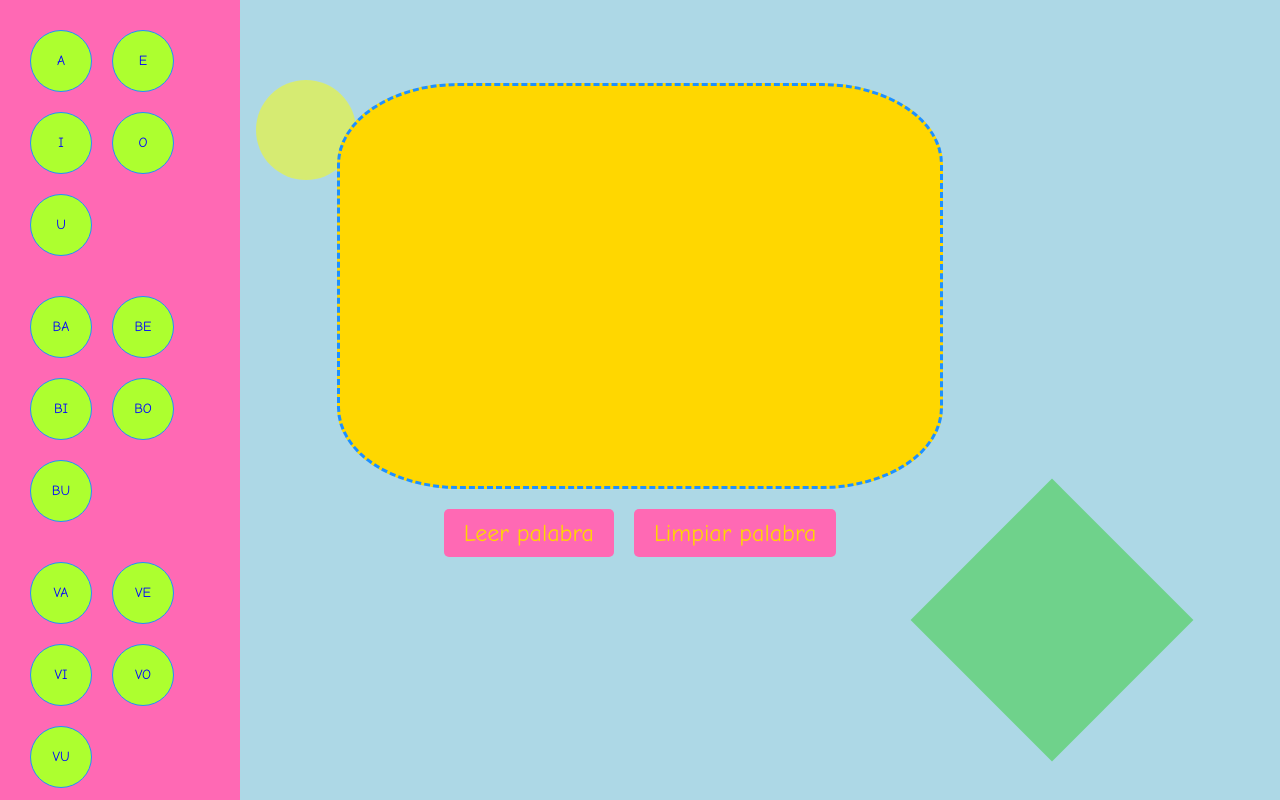
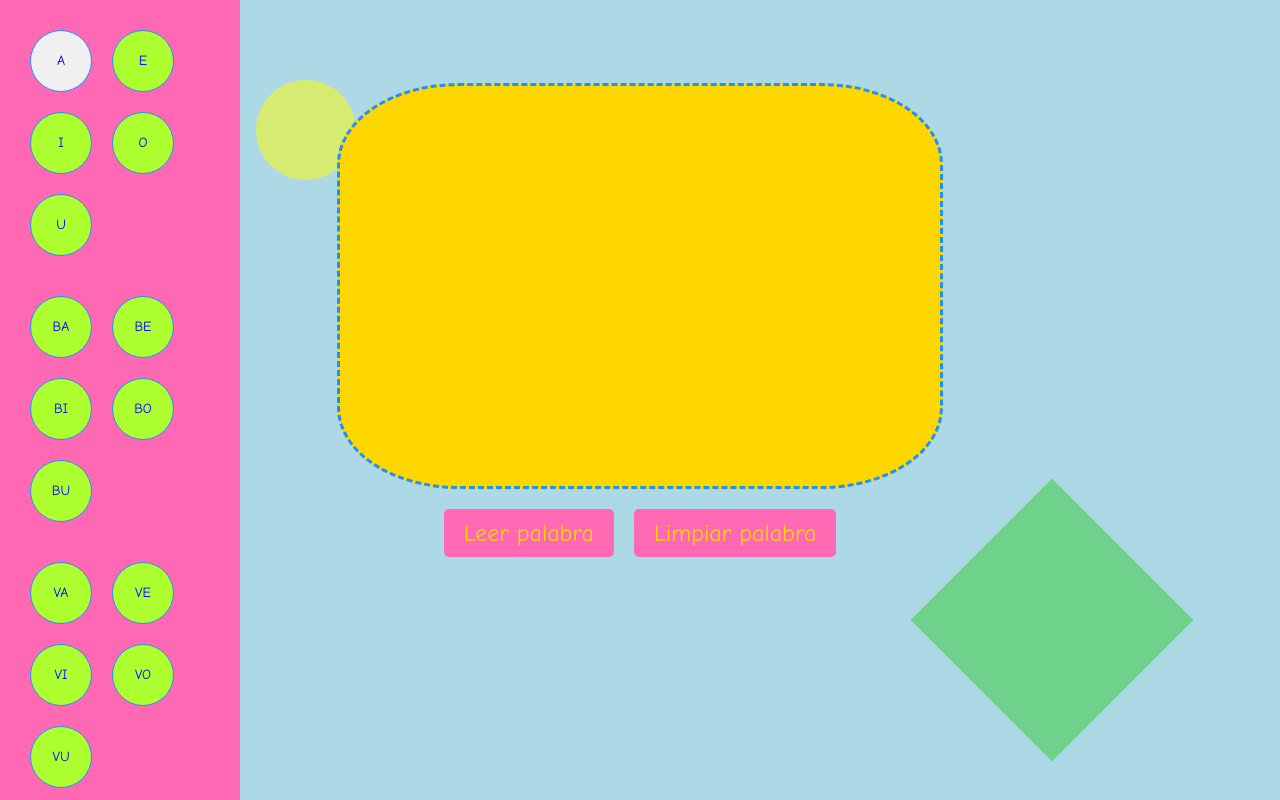
Before and after one commit to javicb/lecto-bit, a plain HTML site: page index.html in a window 1280 px wide. In both pictures the pointer is over the element 61 px from the left and 61 px from the top of the page. Drawn offline with Linux system fonts and the light colour scheme.

Commit message:
Update styles.css with background color and font size changes

```diff
--- a/styles.css
+++ b/styles.css
@@ -5,7 +5,6 @@ body {
     align-items: center;
     height: 80vh;
     margin: 0;
-    /* background-color: #FFD700; /* gold */
     background-color: #ADD8E6; /* LightBlue */
     font-family: 'Comic Sans MS', cursive, sans-serif; /* a fun, child-friendly font */
 }
@@ -17,7 +16,6 @@ body::before {
     left: 20%;
     width: 100px;
     height: 100px;
-    /* background-color: rgba(255, 105, 180, 0.5); /* semi-transparent hot pink */
     background-color: rgba(255, 255, 0, 0.5); /* semi-transparent Yellow */
     border-radius: 50%; /* make it circular */
     z-index: -1; /* put it behind the content */
@@ -30,7 +28,6 @@ body::after {
     right: 10%;
     width: 200px;
     height: 200px;
-    /* background-color: rgba(30, 144, 255, 0.5); /* semi-transparent dodger blue */
     background-color: rgba(50, 205, 50, 0.5); /* semi-transparent LimeGreen */
     transform: rotate(45deg); /* rotate it to make it a diamond */
     z-index: -1; /* put it behind the content */
@@ -48,8 +45,6 @@ body::after {
     font-size: 48px;
 }
 
-
-
 .card {
     width: 60px; /* Adjust the width as needed */
     height: 60px; /* Adjust the height as needed */
@@ -64,6 +59,12 @@ body::after {
     cursor: move;
     user-select: none;
     border-radius: 50%; /* make the cards circular */
+    transition: background-color 0.3s ease; /* Add a transition */
+}
+
+.card:hover {
+    background-color: #f0f0f0; /* Change this to your desired hover color */
+    cursor: pointer;
 }
 
 .dropzone {
@@ -76,7 +77,7 @@ body::after {
     justify-content: center;
     align-items: center;
     text-align: center;
-    font-size: 48px; /* Increase font size */
+    font-size: 128px; /* Increase font size */
     border-radius: 20%; /* make the dropzone oval */
 }
 
@@ -149,7 +150,6 @@ body::after {
 
 #main-content {
     flex: 3 0 calc(100% - 200px); /* flex-grow | flex-shrink | flex-basis */
-    /* Add your main content styles here */
 }
 
 @media (max-width: 600px) {
```
